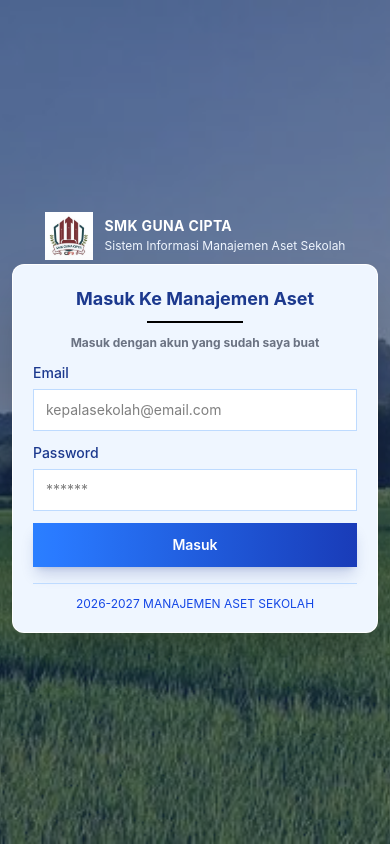
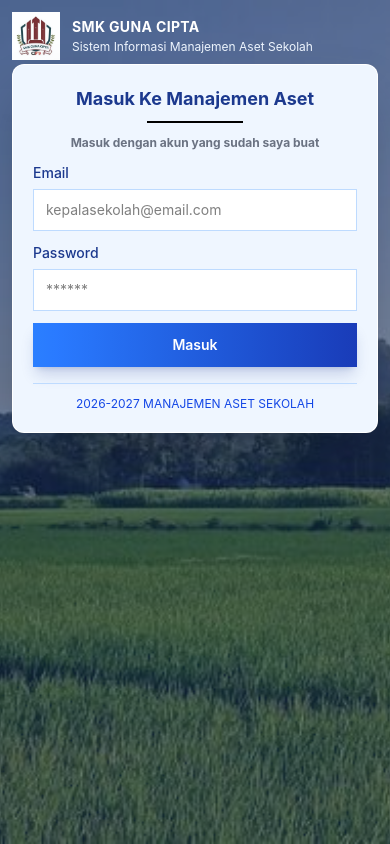
Before and after one commit to mzainulabidin70-cmyk/Projek-Manajemen-Aset, a React (Vite) app in the folder frontend-aset/: page / in a window 390 px wide. Built offline with nearby package versions, Linux system fonts and the light colour scheme.

Commit message:
memindahkan posisi judul

```diff
--- a/frontend-aset/src/pages/Login.jsx
+++ b/frontend-aset/src/pages/Login.jsx
@@ -43,7 +43,7 @@ export default function Login() {
   };
 
   return (
-    <div className="relative flex min-h-[100svh] flex-col items-center justify-center gap-1 overflow-hidden p-3 sm:p-5">
+    <div className="relative flex min-h-[100svh] flex-col items-center justify-start gap-1 overflow-hidden p-3 sm:p-5 md:justify-center">
       <img
         src={sawah}
         alt=""
@@ -51,7 +51,7 @@ export default function Login() {
         className="absolute inset-0 h-full w-full object-cover"
       />
       <div className="absolute inset-0 bg-blue-950/55" aria-hidden="true" />
-      <header className="relative z-10 flex w-full max-w-[480px] items-center justify-center gap-3 text-white md:hidden">
+      <header className="relative z-10 flex w-full max-w-[480px] items-center justify-start gap-3 text-white md:hidden">
         <img src={logo} alt="Logo SMK Guna Cipta" className="h-12 w-12 shrink-0 object-cover" />
         <div>
           <h1 className="text-sm font-bold tracking-wide">SMK GUNA CIPTA</h1>
```
